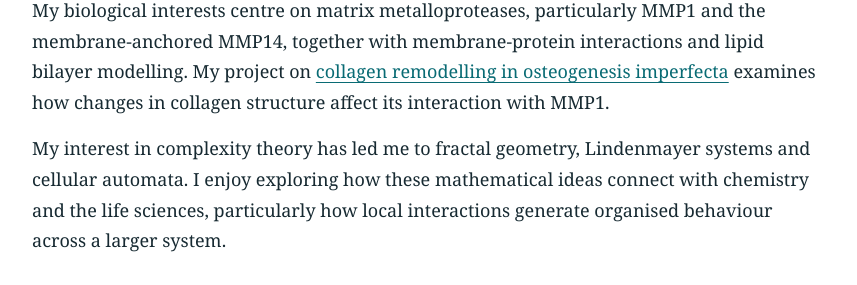
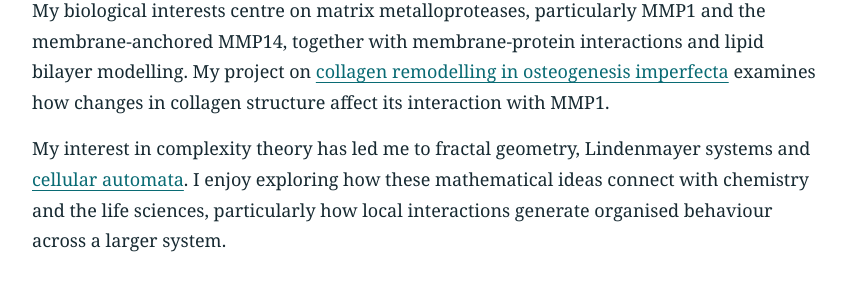
Before and after one commit to acnash/acnash.github.io, a plain HTML site: page index.html in a window 1280 px wide. Shown: the part 2700-2985 px from the top of the page, without its empty margins (211-1068 px from the left). Drawn offline with Linux system fonts and the light colour scheme.

Commit message:
Link cellular automata research to Strange Matter Engine

```diff
--- a/index.html
+++ b/index.html
@@ -103,7 +103,7 @@
     <h2 id="research">Research interests</h2>
     <p>My interests lie in theoretical biophysics and physics-based approaches to computational chemistry, including molecular dynamics and quantum chemistry. I am particularly interested in fragment molecular orbital analysis of open- and closed-shell systems, alongside methods for describing strongly correlated electronic systems.</p>
     <p>My biological interests centre on matrix metalloproteases, particularly MMP1 and the membrane-anchored MMP14, together with membrane-protein interactions and lipid bilayer modelling. My project on <a href="https://github.com/acnash/mmp1-collagen-oi-adaptive-md">collagen remodelling in osteogenesis imperfecta</a> examines how changes in collagen structure affect its interaction with MMP1.</p>
-    <p>My interest in complexity theory has led me to fractal geometry, Lindenmayer systems and cellular automata. I enjoy exploring how these mathematical ideas connect with chemistry and the life sciences, particularly how local interactions generate organised behaviour across a larger system.</p>
+    <p>My interest in complexity theory has led me to fractal geometry, Lindenmayer systems and <a href="https://github.com/acnash/Strange-Matter-Engine">cellular automata</a>. I enjoy exploring how these mathematical ideas connect with chemistry and the life sciences, particularly how local interactions generate organised behaviour across a larger system.</p>
   </section>
 
   <section aria-labelledby="manuscript">
```
